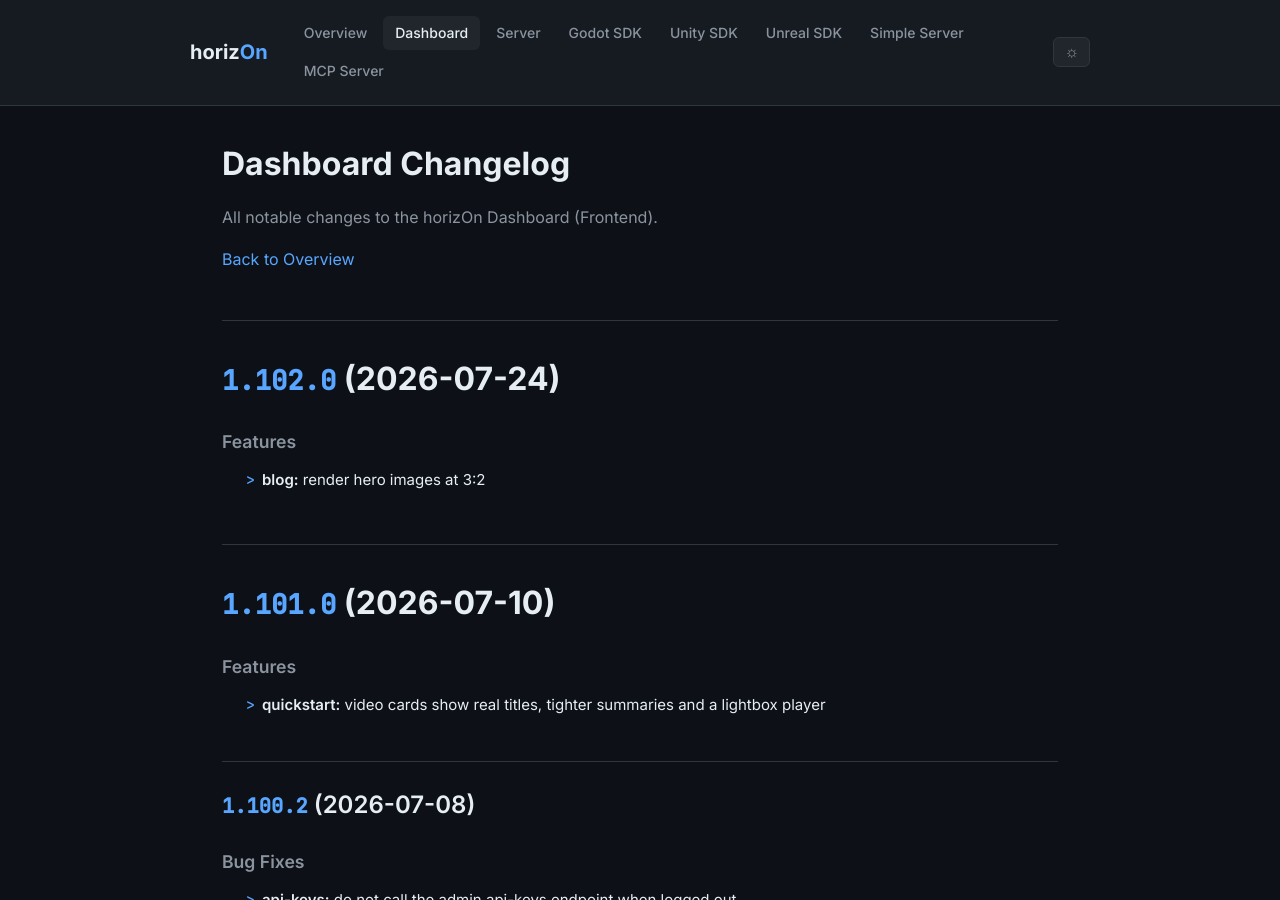
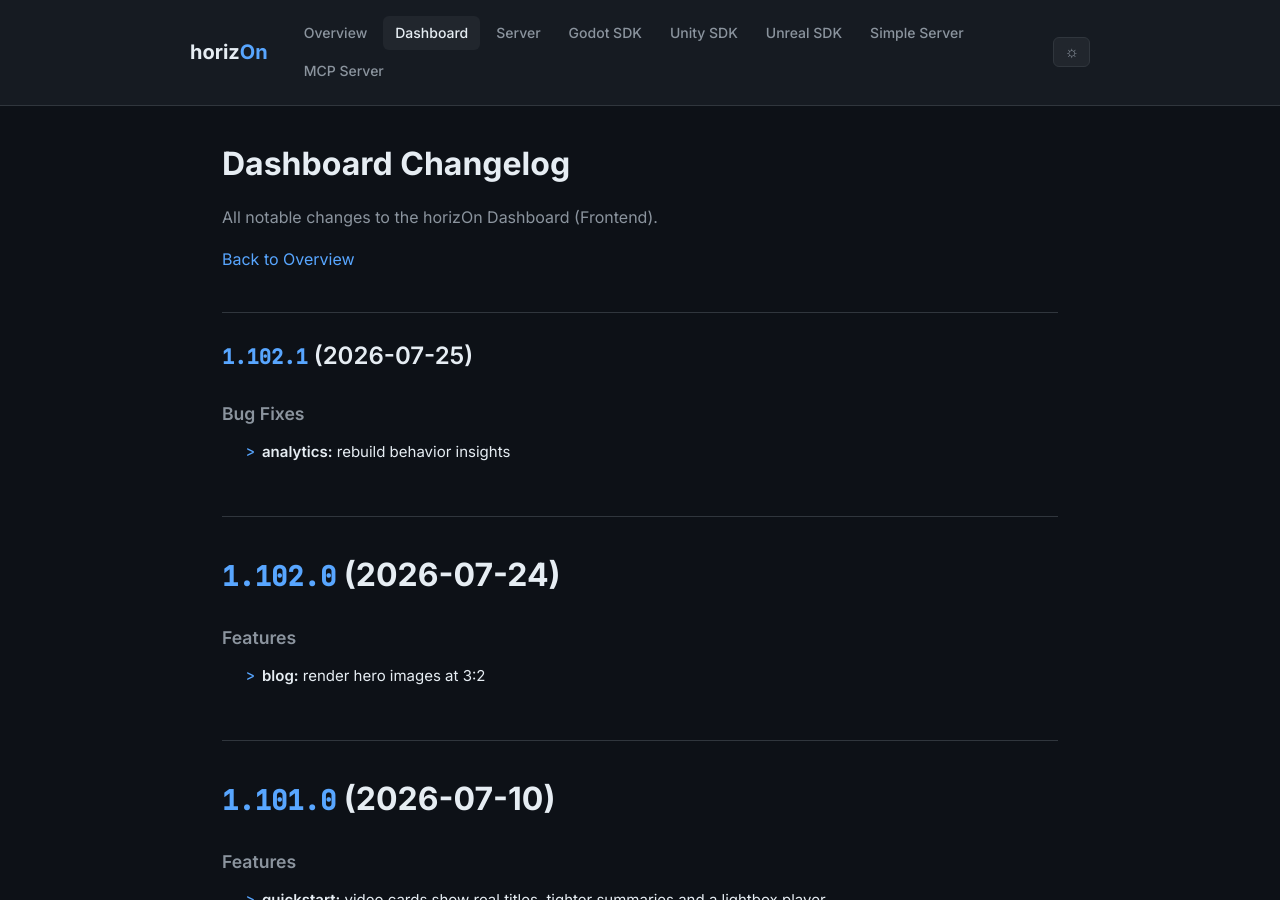
Before and after one commit to ProjectMakersDE/horizOn-Changelog, a Jekyll site: the page built from dashboard-changelog.md, in a window 1280 px wide and 900 px high. Built offline with Jekyll 4.4.1, drawn with Linux system fonts in a browser that asks for light colours.

Commit message:
chore: reconcile changelogs

```diff
--- a/dashboard-changelog.md
+++ b/dashboard-changelog.md
@@ -8,6 +8,13 @@ title: Dashboard Changelog
 All notable changes to the horizOn Dashboard (Frontend).
 
 [Back to Overview](.)
+
+## [1.102.1](https://github.com/ProjectMakersDE/horizOn-Dashboard/compare/v1.102.0...v1.102.1) (2026-07-25)
+
+
+### Bug Fixes
+
+* **analytics:** rebuild behavior insights ([05a13d3](https://github.com/ProjectMakersDE/horizOn-Dashboard/commit/05a13d3e1ec08dc3fdaab416b552e7f8dcfd40ef))
 
 # [1.102.0](https://github.com/ProjectMakersDE/horizOn-Dashboard/compare/v1.101.0...v1.102.0) (2026-07-24)
 
```
Also changed, not shown: index.md (+1 -1 lines).
